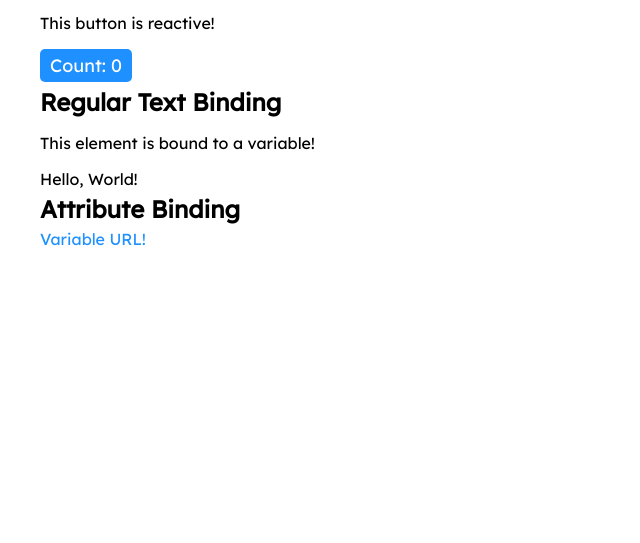
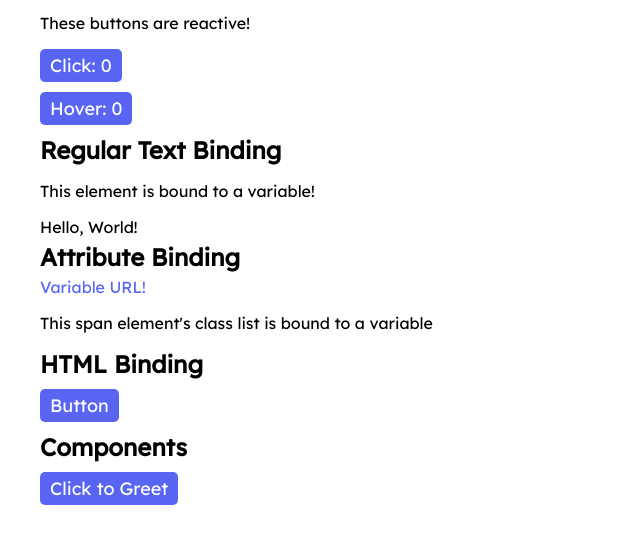
Before and after one commit to xfangjs/xfang, a plain HTML site: page index.html in a window 1280 px wide. Shown: the part 123-666 px from the top of the page, without its empty margins (0-640 px from the left). Drawn offline with Linux system fonts and the light colour scheme.

Commit message:
added components

```diff
--- a/index.html
+++ b/index.html
@@ -17,8 +17,9 @@
       XFANG
     </h1>
     <h2>Classic Reactive Button</h2>
-    <p>This button is reactive!</p>
-    <button x x-on:click="increment()">Count: { count }</button>
+    <p>These buttons are reactive!</p>
+    <button x x-on:click="increment()">Click: { count }</button>
+    <button x x-on:mouseover="increment()">Hover: { count }</button>
     <h2>Regular Text Binding</h2>
     <p>This element is bound to a variable!</p>
     <span x>{ message }</span>
@@ -26,6 +27,18 @@
     <a x x-bind:href="url">
       Variable URL!
     </a>
+    <p>This span element's class list is bound to a variable</p>
+    <span x x-bind:class="[(closed ? 'hidden' : 'open'), 'normal']">
+      Class Binding
+    </span>
+    <h2>HTML Binding</h2>
+    <span x-html="button">
+
+    </span>
+    <h2>Components</h2>
+    <span id="component-demo">
+
+    </span>
   </div>
   <script src="xfang.js" type="module"></script>
   <script src="script.js" type="module"></script>
--- a/script.js
+++ b/script.js
@@ -1,16 +1,31 @@
-import { App, load } from './xfang.js'
+import { App, Component, load } from './xfang.js'
 
 let data = {
   message: 'Hello, World!',
   count: 0,
   url: 'https://github.com/intfract',
+  closed: true,
+  button: '<button>Button</button>',
 }
 
 let methods = {
   increment() {
     count++
   },
+  greet() {
+    console.log('Hello')
+  }
 }
 
+const greeter = new Component('button', 'Click to Greet', {
+  'x-on:click': 'greet()',
+  'x': '',
+})
+
+greeter.attach('#component-demo')
+
+console.log(greeter)
+
 const app = new App(data, methods)
+app.mount(greeter)
 load(app)
--- a/style.css
+++ b/style.css
@@ -32,9 +32,10 @@ button {
   font-size: 18px;
   padding: 5px 10px;
   border-radius: 5px;
-  background-color: dodgerblue;
+  background-color: #5865f2;
   color: white;
   cursor: pointer;
+  margin: 10px 0;
 }
 
 a {
@@ -43,5 +44,9 @@ a {
 }
 
 a[href] {
-  color: dodgerblue;
+  color: #5865f2;
 }
+
+.hidden {
+  display: none;
+}
--- a/xfang.js
+++ b/xfang.js
@@ -19,7 +19,10 @@ export class App {
     document.body.appendChild(e)
   }
 
-  mount() {
+  mount(...components) {
+    for (const component of components) {
+      component.parent.appendChild(component.fang)
+    }
     const e = document.querySelectorAll(this.selector)
     const x = this.define()
     // console.log(x)
@@ -82,8 +85,18 @@ export class App {
         if (attr.startsWith(':') || attr.startsWith('x-bind:')) {
           let d = e[i].getAttribute(attr)
           const target = attr.replace(/[ -~]*:/g, '')
-          if (target === 'class' || target === 'style') {
-            console.log('special binding')
+          if (target === 'class') {
+            let c = render(d)
+            if (Array.isArray(c)) {
+              c = c.join(' ')
+            }
+            e[i].className = c
+          } else if (target === 'style') {
+            if (Array.isArray(d)) {
+
+            } else if (typeof d === 'object') {
+              let o = render(d)
+            }
           } else {
             e[i].setAttribute(target, render(d))
           }
@@ -96,6 +109,10 @@ export class App {
           }
         }
       }
+      const u = document.querySelectorAll('[x-html]')
+      for (let i = 0; i < u.length; i++) {
+        u[i].innerHTML = render(u[i].getAttribute('x-html'))
+      }
     }
   }
 
@@ -106,9 +123,13 @@ export class App {
         s += `let ${k} = '${v}'; `
       } else if (typeof v === 'number') {
         s += `let ${k} = ${v}; `
+      } else if (typeof v === 'boolean') {
+        s += `let ${k} = ${v}; `
       } else if (typeof v === 'function') {
         const f = v.toString().match(/\([	-~]*/g)[0]
         s += `function ${k}${f};`.replace(/=>/g, '')
+      } else if (typeof v === 'object') {
+
       } else if (Array.isArray(v)) {
         s += `const ${k} = ${JSON.stringify(v)}`
       }
@@ -143,3 +164,22 @@ export function load(app) {
     load(app)
   })
 }
+
+export class Component {
+  constructor(tag, html, attributes) {
+    this.fang = document.createElement(tag)
+    for (const [k, v] of Object.entries(attributes)) {
+      this.fang.setAttribute(k, v)
+    }
+    this.fang.innerHTML = html
+    this.parent = ''
+  }
+
+  attach(parent) {
+    if (typeof parent === 'string') {
+      this.parent = document.querySelector(parent)
+    } else {
+      this.parent = parent
+    }
+  }
+}
```
